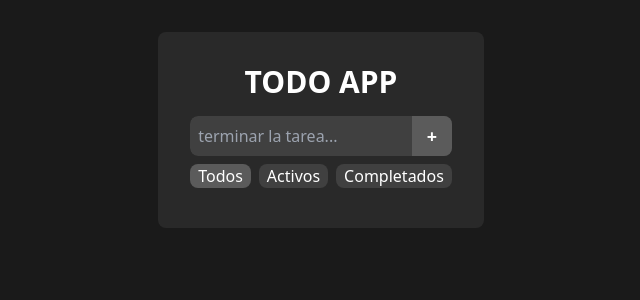
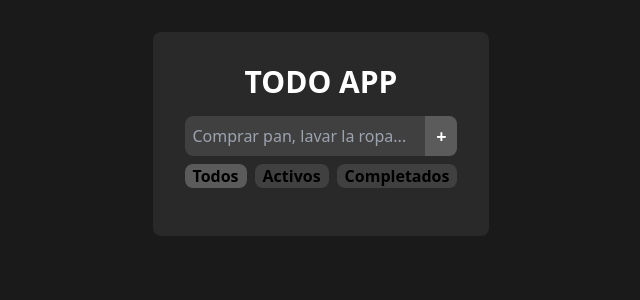
Before and after one commit to kasenciosm/todo-angular, an Angular app: page /todo in a window 1280 px wide. Shown: the top 300 px of the page, without its empty margins (319-959 px from the left). Built offline with nearby package versions, Linux system fonts and the light colour scheme.

Commit message:
editando estilos

```diff
--- a/src/app/components/todo/todo.component.css
+++ b/src/app/components/todo/todo.component.css
@@ -15,15 +15,15 @@
 }
 
 .new-todo button {
-    @apply absolute right-0 w-10 bg-background-400 text-lg font-black h-full px-2;
+    @apply absolute right-0 w-8 bg-background-400 text-lg font-black h-full px-2;
 }
 
 .filters {
-    @apply flex justify-end gap-2 my-2;
+    @apply flex justify-end gap-2 my-2 mb-4;
 }
 
 .filters button {
-    @apply px-2 rounded-lg bg-background-300;
+    @apply px-2 rounded-lg bg-background-300 text-black font-semibold;
 }
 
 .filters button.active {
@@ -39,7 +39,7 @@
 }
 
 .todolist li.todo label {
-    @apply flex-auto
+    @apply flex-1
 }
 
 .todolist li.todo:hover button {
--- a/src/app/components/todo/todo.component.html
+++ b/src/app/components/todo/todo.component.html
@@ -1,7 +1,7 @@
 <section class="todolist-wrapper">
     <h1 class="title">TODO APP</h1>
     <div class="new-todo">
-        <input type="text" (keydown.enter)="addTodo()" placeholder="terminar la tarea..." [formControl]="newTodo">
+        <input type="text" (keydown.enter)="addTodo()" placeholder="Comprar pan, lavar la ropa..." [formControl]="newTodo">
         <button (click)="addTodo()">+</button>
     </div>
 
```
